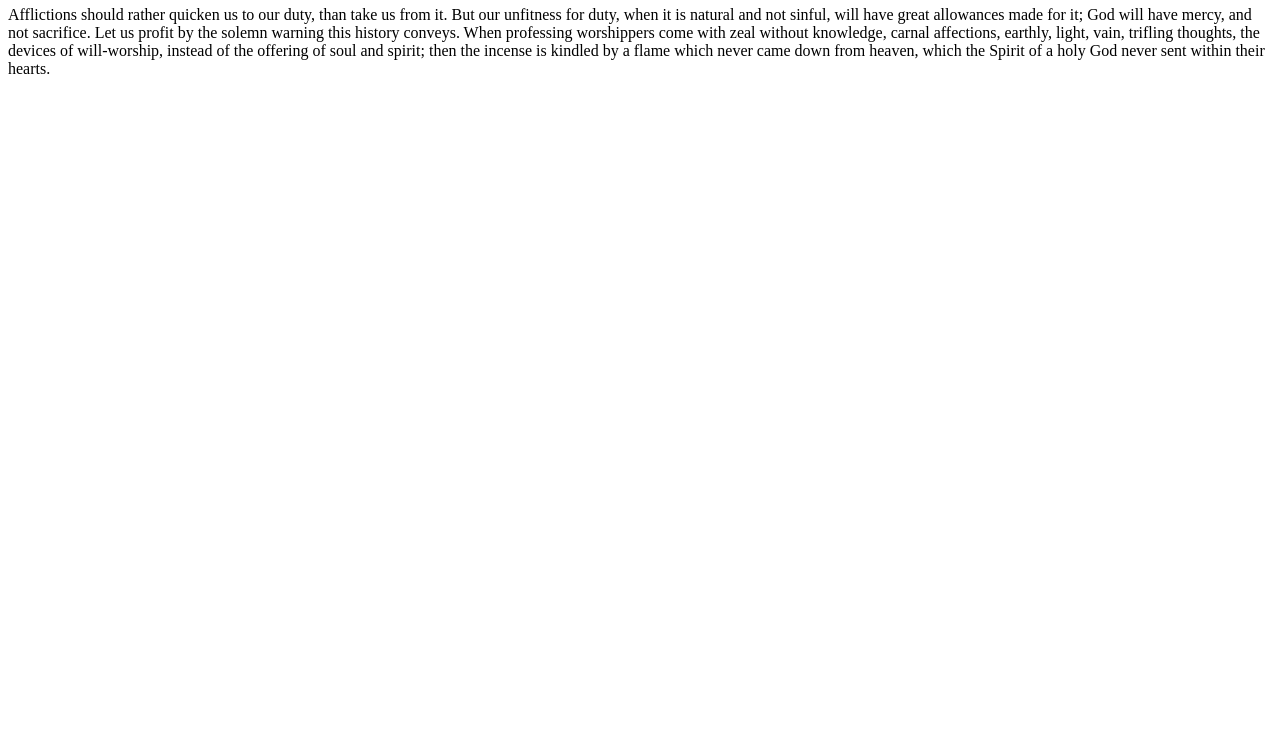
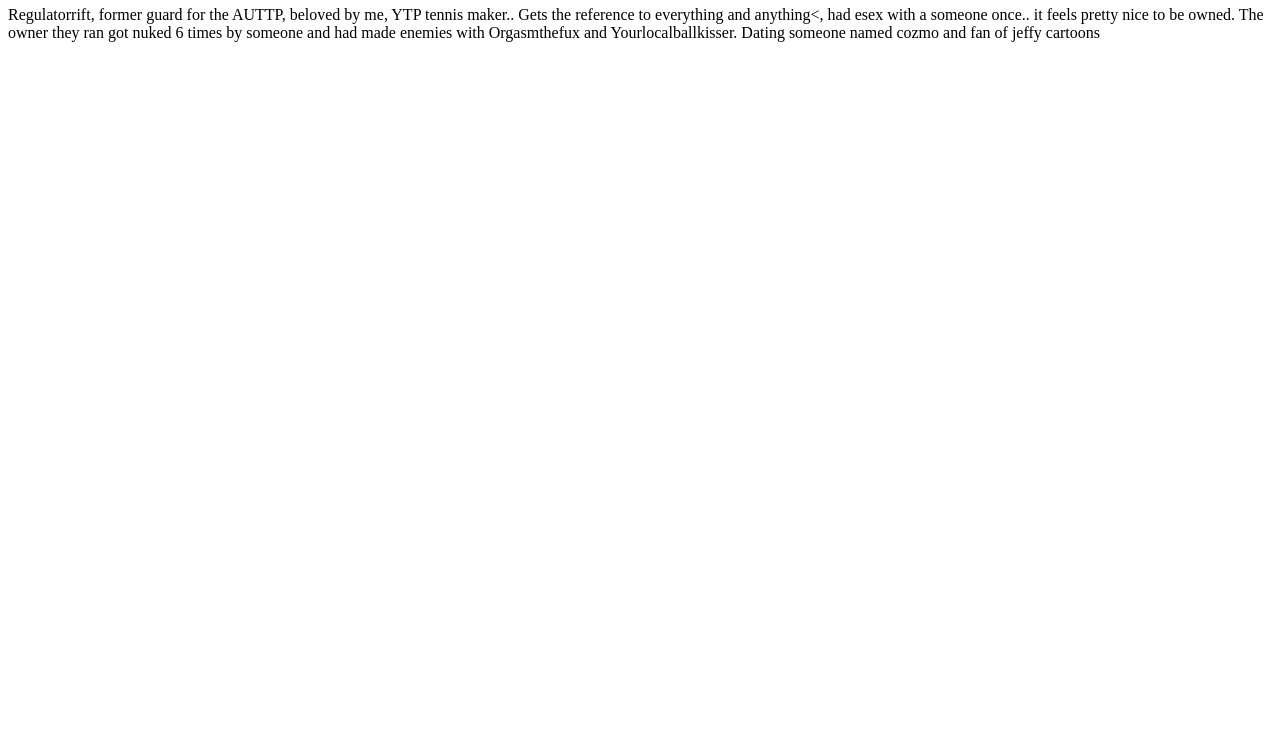
Before and after one commit to 200botalt/200botalt.github.io, a plain HTML site: page wiki/regulatorrift.html in a window 1280 px wide. Shown: the part 60-800 px from the top of the page. Drawn offline with Linux system fonts and the light colour scheme.

Commit message:
Update regulatorrift.html

```diff
--- a/wiki/regulatorrift.html
+++ b/wiki/regulatorrift.html
@@ -1,6 +1,6 @@
 <html>
   <body>
     <h1> Regulatorrifts wiki page</h1>
-    <p> Afflictions should rather quicken us to our duty, than take us from it. But our unfitness for duty, when it is natural and not sinful, will have great allowances made for it; God will have mercy, and not sacrifice. Let us profit by the solemn warning this history conveys. When professing worshippers come with zeal without knowledge, carnal affections, earthly, light, vain, trifling thoughts, the devices of will-worship, instead of the offering of soul and spirit; then the incense is kindled by a flame which never came down from heaven, which the Spirit of a holy God never sent within their hearts.</p>
-  </body>
+   <p> Regulatorrift, former guard for the AUTTP, beloved by me, YTP tennis maker.. Gets the reference to everything and anything<, had esex with a someone once.. it feels pretty nice to be owned. The owner they ran got nuked 6 times by someone and had made enemies with Orgasmthefux and Yourlocalballkisser. Dating someone named cozmo and fan of jeffy cartoons</p>
+ </body>
 </html>
```
